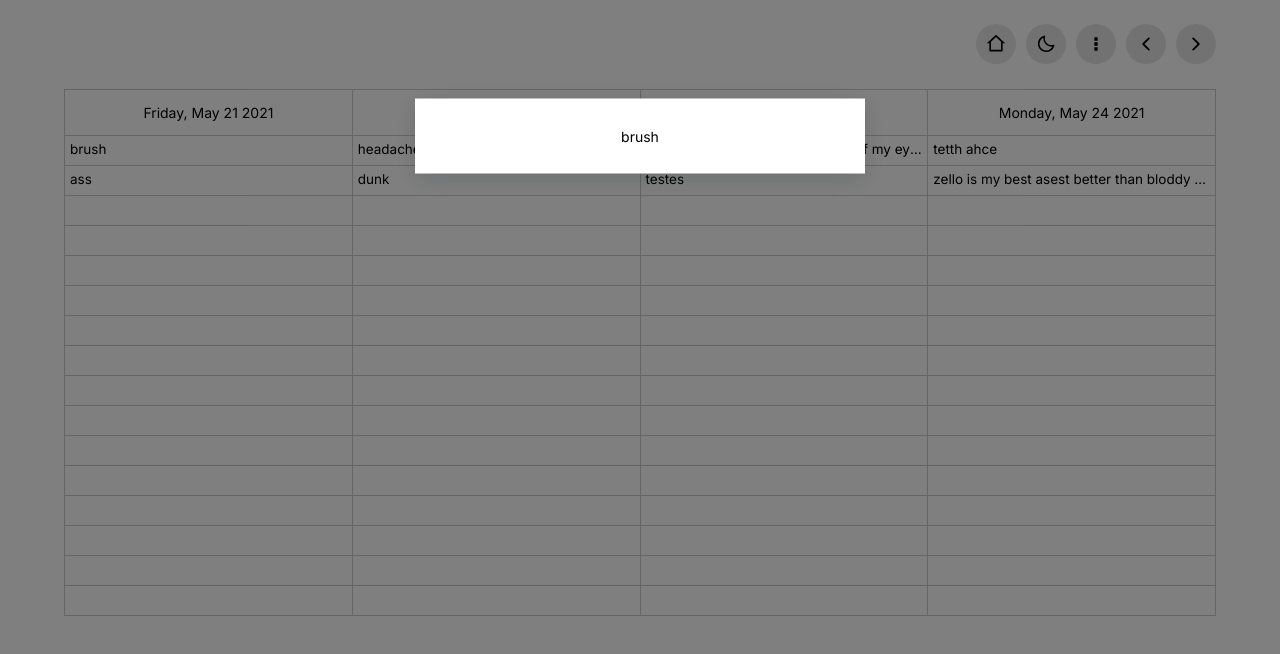
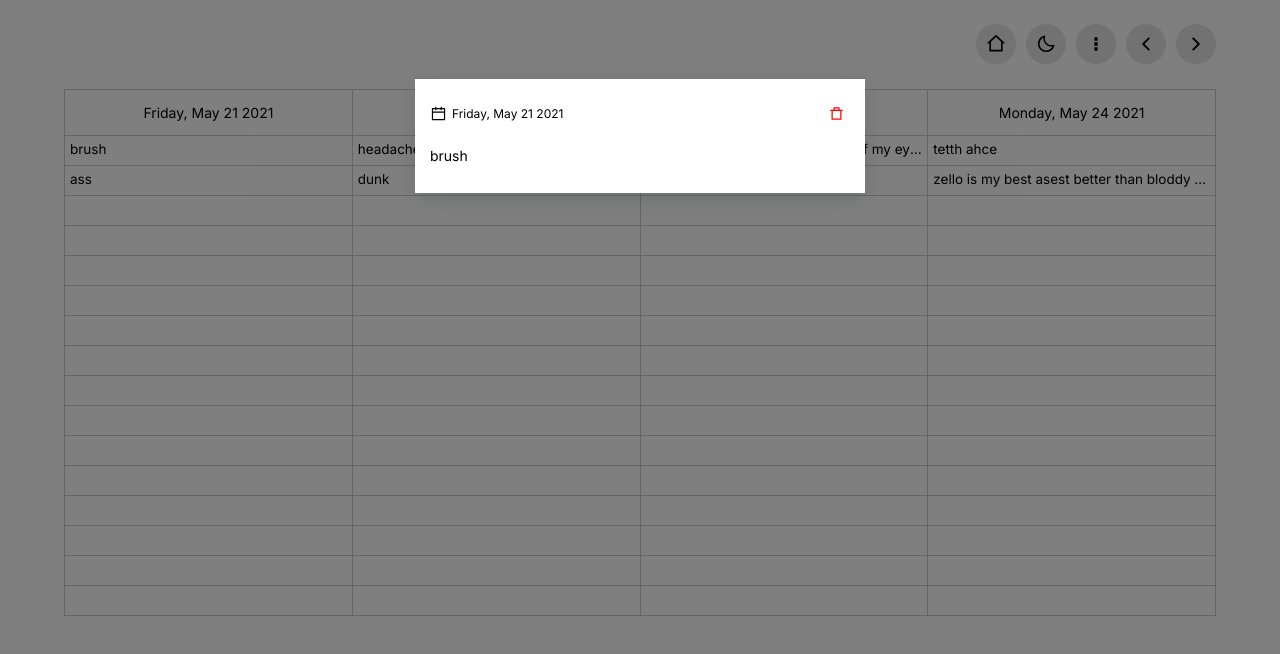
Before and after one commit to therealrinku/robonote, a Next.js app: page /app in a window 1280 px wide. Both pictures are taken after a click on the item "brush". Shown: the top 654 px of the page. Built offline with nearby package versions, Linux system fonts and the light colour scheme.

Commit message:
date added and style updated

```diff
--- a/components/TodoBoard.js
+++ b/components/TodoBoard.js
@@ -24,7 +24,7 @@ const TodoBoard = ({ todos, todosDate }) => {
       {/* todo list*/}
       <div className={appStyles.todos}>
         {todos.map((todo, i) => {
-          return <TodoItem key={i} todo={todo} />;
+          return <TodoItem key={i} todo={todo} date={todosDate} />;
         })}
       </div>
 
--- a/components/TodoDetailModal.js
+++ b/components/TodoDetailModal.js
@@ -1,8 +1,21 @@
 import todoDetailModalStyles from "../styles/TodoDetailModal.module.css";
+import { AiOutlineCalendar } from "react-icons/ai";
+import { RiDeleteBin7Line } from "react-icons/ri";
 
-const TodoDetailModal = ({ close, todo }) => {
+const TodoDetailModal = ({ close, todo, date }) => {
   return (
     <div className={todoDetailModalStyles.todoDetailModal}>
+      <div>
+        <span>
+          <AiOutlineCalendar />
+          <p>{date}</p>
+        </span>
+
+        <button>
+          <RiDeleteBin7Line />
+        </button>
+      </div>
+
       <p>{todo}</p>
     </div>
   );
--- a/components/TodoItem.js
+++ b/components/TodoItem.js
@@ -2,7 +2,7 @@ import { Fragment, useState } from "react";
 import Backdrop from "./Backdrop";
 import TodoDetailModal from "./TodoDetailModal";
 
-const TodoItem = ({ todo }) => {
+const TodoItem = ({ todo, date }) => {
   const [showDetailModal, setShowDetailModal] = useState(false);
 
   //toggle detail modal
@@ -23,7 +23,7 @@ const TodoItem = ({ todo }) => {
       {/*todo detail modal */}
       {showDetailModal ? (
         <Fragment>
-          <TodoDetailModal close={toggleDetailModal} todo={todo} />
+          <TodoDetailModal close={toggleDetailModal} todo={todo} date={date} />
           <Backdrop toggle={toggleDetailModal} />
         </Fragment>
       ) : null}
--- a/styles/TodoDetailModal.module.css
+++ b/styles/TodoDetailModal.module.css
@@ -6,8 +6,38 @@
   background: white;
   box-shadow: 0 5px 20px 0 rgb(21 27 38 / 15%);
   z-index: 2;
+  min-width: 450px;
   padding: 15px;
-  min-width: 450px;
+}
+
+.todoDetailModal p {
+  white-space: pre-wrap;
+  text-align: left;
+}
+
+.todoDetailModal span,
+.todoDetailModal div {
+  display: flex;
+  align-items: center;
+  font-size: 17px;
+}
+
+.todoDetailModal div {
+  justify-content: space-between;
+}
+
+.todoDetailModal span p {
+  margin-left: 5px;
+  font-size: 12px;
+}
+
+.todoDetailModal button {
+  border: none;
+  outline: none;
+  background: inherit;
+  font-size: 15px;
+  margin-top: 3px;
+  color: red;
 }
 
 @media (max-width: 500px) {
```
